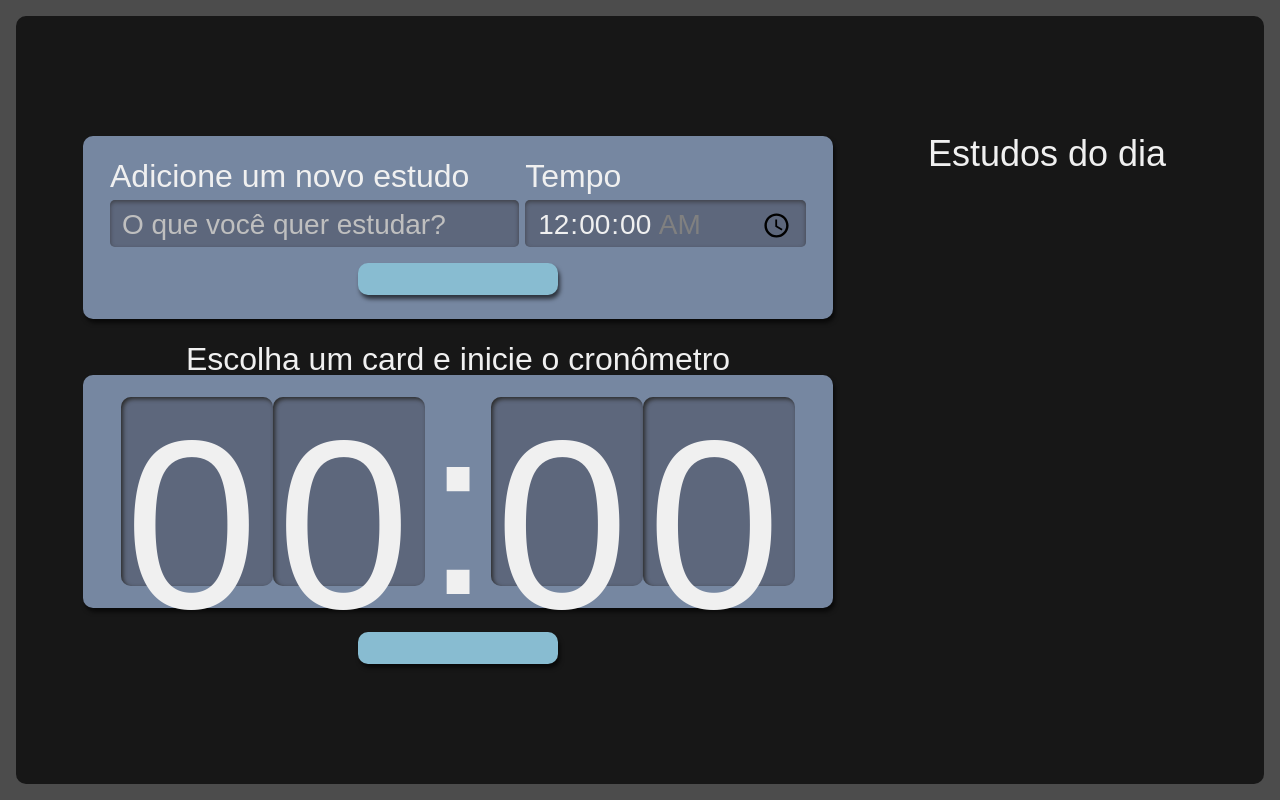
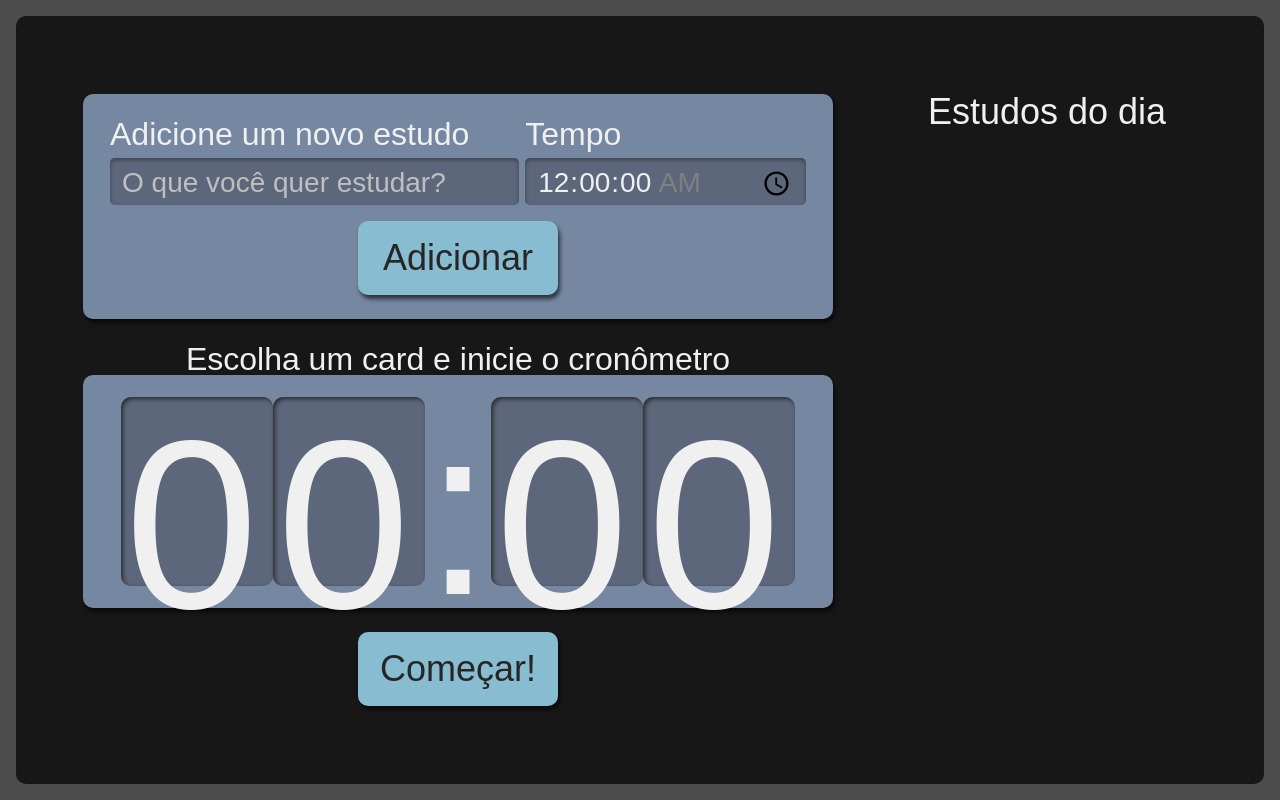
Before and after one commit to leonfpontes/studies, a React (Create React App) app: page / in a window 1280 px wide. Built offline with nearby package versions, Linux system fonts and the light colour scheme.

Commit message:
form class component to function interface

```diff
--- a/src/components/Button/index.tsx
+++ b/src/components/Button/index.tsx
@@ -2,7 +2,7 @@ import React from "react";
 import style from './Button.module.scss';
 
 interface Props {
-    text: string, type?: "button" | "submit" | "reset" | undefined,
+    text?: string, type?: "button" | "submit" | "reset" | undefined,
     onClick?: () => void
     children?: React.ReactNode
 }
--- a/src/components/Form/index.tsx
+++ b/src/components/Form/index.tsx
@@ -1,10 +1,71 @@
-import React from "react";
+import React, { useState } from "react";
 import Button from "../Button";
 import style from './Form.module.scss';
 import { ITarefa } from "../../types/task";
 import {v4 as uuidv4} from 'uuid';
 
-class Form extends React.Component <{setTasks:  React.Dispatch<React.SetStateAction<ITarefa[]>>}> {
+interface Props {
+    setTasks:  React.Dispatch<React.SetStateAction<ITarefa[]>>
+}
+
+function Form({ setTasks }: Props) {
+    const [task, setTask] = useState('')
+    const [time, setTime] = useState('00:00')
+    function addTask(evento: React.FormEvent<HTMLFormElement>){
+        evento.preventDefault();
+        setTasks((oldTask) =>
+            [
+                ...oldTask,
+                {
+                    task,
+                    time,
+                    selected: false,
+                    completed: false,
+                    id: uuidv4()
+                }
+            ]
+        )
+        setTask('')
+        setTime('00:00')
+    }
+    return(
+        <form className={style.novaTarefa} onSubmit={addTask}>
+                <div className={style.inputContainer}>
+                    <label htmlFor="tarefa">
+                        Adicione um novo estudo
+                    </label>
+                    <input
+                        type="text"
+                        name="tarefa"
+                        id="tarefa"
+                        value={task}
+                        onChange={ evento => setTask(evento.target.value)}
+                        placeholder="O que você quer estudar?"
+                        required
+                    />
+                </div>
+                <div className={style.inputContainer}>
+                    <label htmlFor="time">
+                        Tempo
+                    </label>
+                    <input
+                        type="time"
+                        step="1"
+                        name="time"
+                        value={time}
+                        onChange={ evento => setTime(evento.target.value)}
+                        id="time"
+                        min="00:00:00"
+                        max="01:30:00"
+                        required
+                    />
+                </div>
+                <Button text="submit">Adicionar</Button>
+            </form>
+    )
+}
+
+/* class Form extends React.Component <{setTasks:  React.Dispatch<React.SetStateAction<ITarefa[]>>}> {
     state = {
         task: '',
         time: '00:00'
@@ -62,10 +123,10 @@ class Form extends React.Component <{setTasks:  React.Dispatch<React.SetStateAct
                         required
                     />
                 </div>
-                <Button text="Adicionar" type="submit"/>
+                <Button type="submit"></Button>/>
             </form>
         )
     }
-}
+} */
 
 export default Form
--- a/src/components/List/Item/index.tsx
+++ b/src/components/List/Item/index.tsx
@@ -31,7 +31,7 @@ export default function Item(
             <span>
                 {time}
             </span>
-            {completed && <span className={style.concluido} area-Label="tarefa completada"></span>}
+            {completed && <span className={style.concluido} aria-label="tarefa completada"></span>}
         </li>
     )
 }
--- a/src/components/Timer/index.tsx
+++ b/src/components/Timer/index.tsx
@@ -35,7 +35,7 @@ export default function Timer({ selected, taskComplete } : Props) {
             <div className={style.relogioWrapper}>
                 <Clock time={time}/>
             </div>
-            <Button onClick={() => countDown(time)} text="Começar!"/>
+            <Button onClick={() => countDown(time)}>Começar!</Button>
         </div>
     )
 }
```
